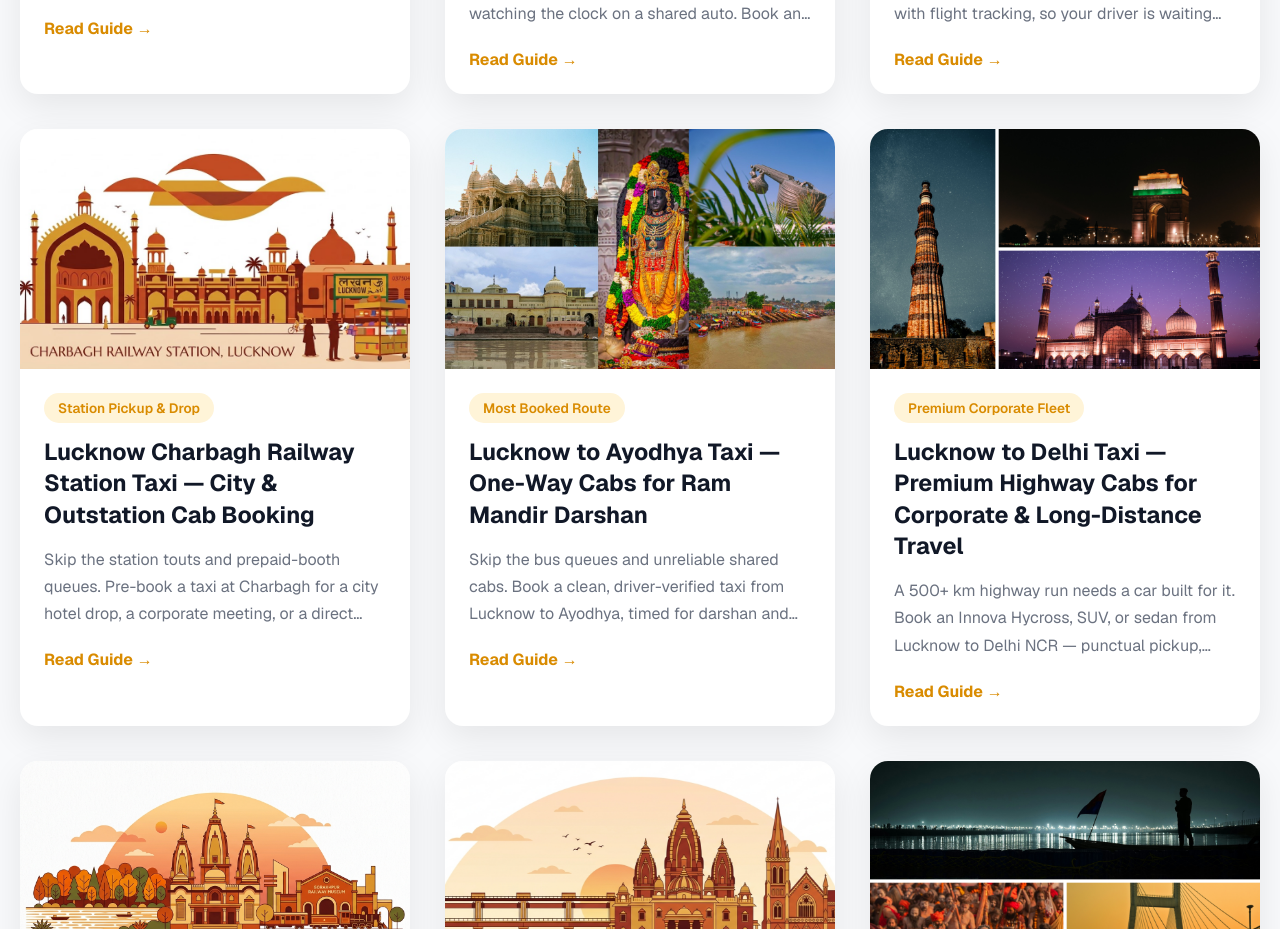
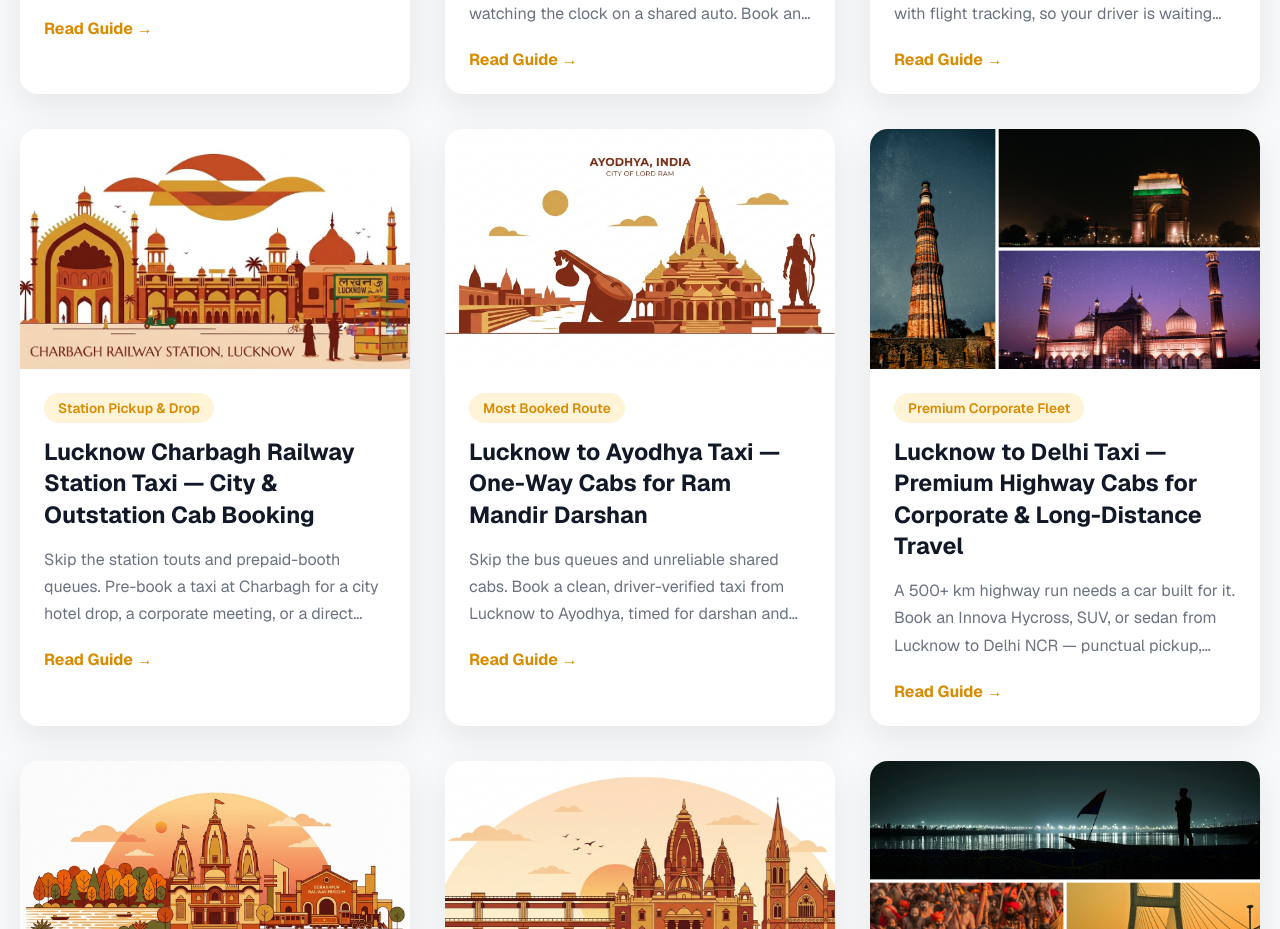
Before and after one commit to Brewscriptmedia/theyatracompany, a Next.js app: page /travel-guides in a window 1280 px wide. Shown: the part 1420-2349 px from the top of the page. Built offline with nearby package versions, Linux system fonts and the light colour scheme; no server answers; a web font is replaced by a local one.

Commit message:
canonical issue solved

```diff
--- a/src/data/travelGuides.js
+++ b/src/data/travelGuides.js
@@ -16,7 +16,7 @@ export const guides = [
         "Gomti Nagar to airport taxi",
       ],
       canonical:
-        "https://theyatracompany.com/routes/gomti-nagar-corporate-taxi",
+        "https://theyatracompany.com/travel-guides/gomti-nagar-corporate-taxi",
       ogTitle:
         "Gomti Nagar Corporate Cab Service — Vibhuti Khand Executive Taxi",
       ogDescription:
@@ -246,7 +246,7 @@ export const guides = [
         "Lucknow sightseeing taxi",
         "Hazratganj to airport taxi",
       ],
-      canonical: "https://theyatracompany.com/routes/hazratganj-taxi-service",
+      canonical: "https://theyatracompany.com/travel-guides/hazratganj-taxi-service",
       ogTitle: "Hazratganj Taxi Service — City Rentals & Shopping Cabs",
       ogDescription:
         "On-demand and hourly city rental cabs in Hazratganj, Lucknow's central commercial and tourist hub. WhatsApp booking.",
@@ -497,7 +497,7 @@ export const guides = [
         "Lucknow airport drop taxi",
         "LKO airport taxi service",
       ],
-      canonical: "https://theyatracompany.com/routes/lucknow-airport-taxi",
+      canonical: "https://theyatracompany.com/travel-guides/lucknow-airport-taxi",
       ogTitle: "Lucknow Airport Taxi — 24x7 Reliable Pickups & Drops",
       ogDescription:
         "Pre-booked airport taxis at Chaudhary Charan Singh International Airport, Lucknow. Flight tracking, doorstep drop, WhatsApp booking.",
@@ -723,7 +723,7 @@ export const guides = [
         "Charbagh to Ayodhya taxi",
       ],
       canonical:
-        "https://theyatracompany.com/routes/lucknow-charbagh-railway-station-taxi",
+        "https://theyatracompany.com/travel-guides/lucknow-charbagh-railway-station-taxi",
       ogTitle: "Charbagh Railway Station Taxi — Lucknow Station Cab Booking",
       ogDescription:
         "Pre-booked taxis at Lucknow Charbagh Railway Station for city travel and outstation connections. WhatsApp booking.",
@@ -949,11 +949,11 @@ export const guides = [
         "Innova cab Lucknow to Ayodhya",
         "Lucknow Ayodhya darshan taxi package",
       ],
-      canonical: "https://theyatracompany.com/routes/lucknow-to-ayodhya-taxi",
+      canonical: "https://theyatracompany.com/travel-guides/lucknow-to-ayodhya-taxi",
       ogTitle: "Lucknow to Ayodhya Taxi — Ram Mandir One-Way Cab Booking",
       ogDescription:
         "Fixed-fare Lucknow to Ayodhya taxis for pilgrims and families. Sedan/SUV/Innova, doorstep pickup, WhatsApp booking.",
-      ogImage: "/Images/routes/lucknow-ayodhya-hero.jpeg",
+      ogImage: "/Images/routes/lucknow-ayodhya-hero.png",
     },
 
     hero: {
@@ -961,7 +961,7 @@ export const guides = [
       title: "Lucknow to Ayodhya Taxi — One-Way Cabs for Ram Mandir Darshan",
       description:
         "Skip the bus queues and unreliable shared cabs. Book a clean, driver-verified taxi from Lucknow to Ayodhya, timed for darshan and back the same day if you want. Fixed fares, no last-minute surprises.",
-      heroImage: "/Images/routes/lucknow-ayodhya-hero.jpeg",
+      heroImage: "/Images/routes/lucknow-ayodhya-hero.png",
       heroImageAlt:
         "Taxi on the Lucknow to Ayodhya highway with Ram Mandir in the background",
     },
@@ -1235,7 +1235,7 @@ export const guides = [
         "Lucknow Delhi outstation taxi",
         "Lucknow to Noida Gurgaon cab",
       ],
-      canonical: "https://theyatracompany.com/routes/lucknow-to-delhi-taxi",
+      canonical: "https://theyatracompany.com/travel-guides/lucknow-to-delhi-taxi",
       ogTitle:
         "Lucknow to Delhi Taxi — Premium Highway Cabs for Corporate Travel",
       ogDescription:
@@ -1505,7 +1505,7 @@ export const guides = [
         "Gorakhnath temple taxi",
         "Lucknow to Gorakhpur outstation cab",
       ],
-      canonical: "https://theyatracompany.com/routes/lucknow-to-gorakhpur-taxi",
+      canonical: "https://theyatracompany.com/travel-guides/lucknow-to-gorakhpur-taxi",
       ogTitle: "Lucknow to Gorakhpur Taxi — One-Way Cab Booking",
       ogDescription:
         "Fixed-fare Lucknow to Gorakhpur taxis for business and regional transit. WhatsApp booking.",
@@ -1761,7 +1761,7 @@ export const guides = [
         "business cab Lucknow to Kanpur",
         "Lucknow to Kanpur one way taxi",
       ],
-      canonical: "https://theyatracompany.com/routes/lucknow-to-kanpur-taxi",
+      canonical: "https://theyatracompany.com/travel-guides/lucknow-to-kanpur-taxi",
       ogTitle: "Lucknow to Kanpur Taxi — Same-Day Business & Regional Cab",
       ogDescription:
         "Fixed-fare Lucknow to Kanpur taxis for business travel and regional transit. WhatsApp booking.",
@@ -2014,7 +2014,7 @@ export const guides = [
         "Lucknow Prayagraj cab fare",
         "Lucknow to Prayagraj weekend trip taxi",
       ],
-      canonical: "https://theyatracompany.com/routes/lucknow-to-prayagraj-taxi",
+      canonical: "https://theyatracompany.com/travel-guides/lucknow-to-prayagraj-taxi",
       ogTitle: "Lucknow to Prayagraj Taxi — One-Way Cab to Sangam",
       ogDescription:
         "Fixed-fare Lucknow to Prayagraj taxis for religious visits and weekend family trips. WhatsApp booking.",
@@ -2283,7 +2283,7 @@ export const guides = [
         "Innova cab Lucknow to Varanasi",
         "Lucknow Varanasi outstation taxi",
       ],
-      canonical: "https://theyatracompany.com/routes/lucknow-to-varanasi-taxi",
+      canonical: "https://theyatracompany.com/travel-guides/lucknow-to-varanasi-taxi",
       ogTitle: "Lucknow to Varanasi Taxi — Kashi Vishwanath One-Way Cab",
       ogDescription:
         "Fixed-fare Lucknow to Varanasi taxis for spiritual and heritage travel. Sedan/SUV/Innova, WhatsApp booking.",
```
Also changed, not shown: public/Images/routes/lucknow-ayodhya-hero.jpeg (deleted), public/Images/routes/lucknow-ayodhya-hero.png (added).
